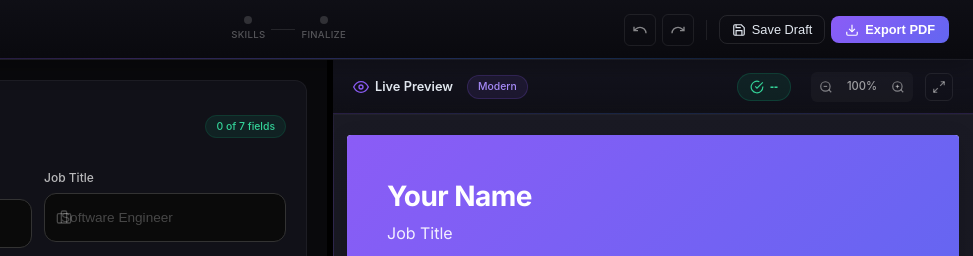
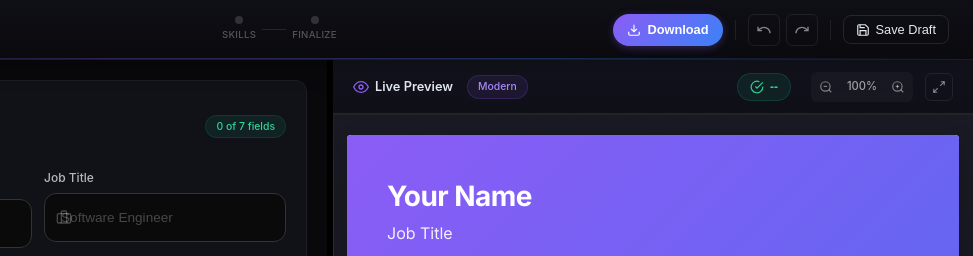
Before and after one commit to sumeersyed/ats-resume-analyzer, a plain HTML site: page builder.html in a window 1280 px wide. Shown: the top 256 px of the page, 307-1280 px from the left. Drawn offline with Linux system fonts and the light colour scheme.

Commit message:
style: Move Download button to side of Undo and apply capsule style

```diff
--- a/builder.html
+++ b/builder.html
@@ -54,6 +54,15 @@
             </div>
 
             <div class="builder-nav-actions-v2">
+                <button class="nav-download-capsule" id="downloadBtn">
+                    <svg viewBox="0 0 24 24" fill="none" stroke="currentColor" stroke-width="2">
+                        <path d="M21 15v4a2 2 0 0 1-2 2H5a2 2 0 0 1-2-2v-4" />
+                        <polyline points="7 10 12 15 17 10" />
+                        <line x1="12" y1="15" x2="12" y2="3" />
+                    </svg>
+                    Download
+                </button>
+                <div class="nav-divider"></div>
                 <button class="btn-icon-v2" id="undoBtn" aria-label="Undo" title="Undo">
                     <svg viewBox="0 0 24 24" fill="none" stroke="currentColor" stroke-width="2">
                         <path d="M3 7v6h6M21 17a9 9 0 0 0-9-9 9 9 0 0 0-6.32 2.57L3 13" />
@@ -72,14 +81,6 @@
                         <polyline points="7 3 7 8 15 8" />
                     </svg>
                     Save Draft
-                </button>
-                <button class="btn-primary-v2" id="downloadBtn">
-                    <svg viewBox="0 0 24 24" fill="none" stroke="currentColor" stroke-width="2">
-                        <path d="M21 15v4a2 2 0 0 1-2 2H5a2 2 0 0 1-2-2v-4" />
-                        <polyline points="7 10 12 15 17 10" />
-                        <line x1="12" y1="15" x2="12" y2="3" />
-                    </svg>
-                    Export PDF
                 </button>
             </div>
         </div>
```
